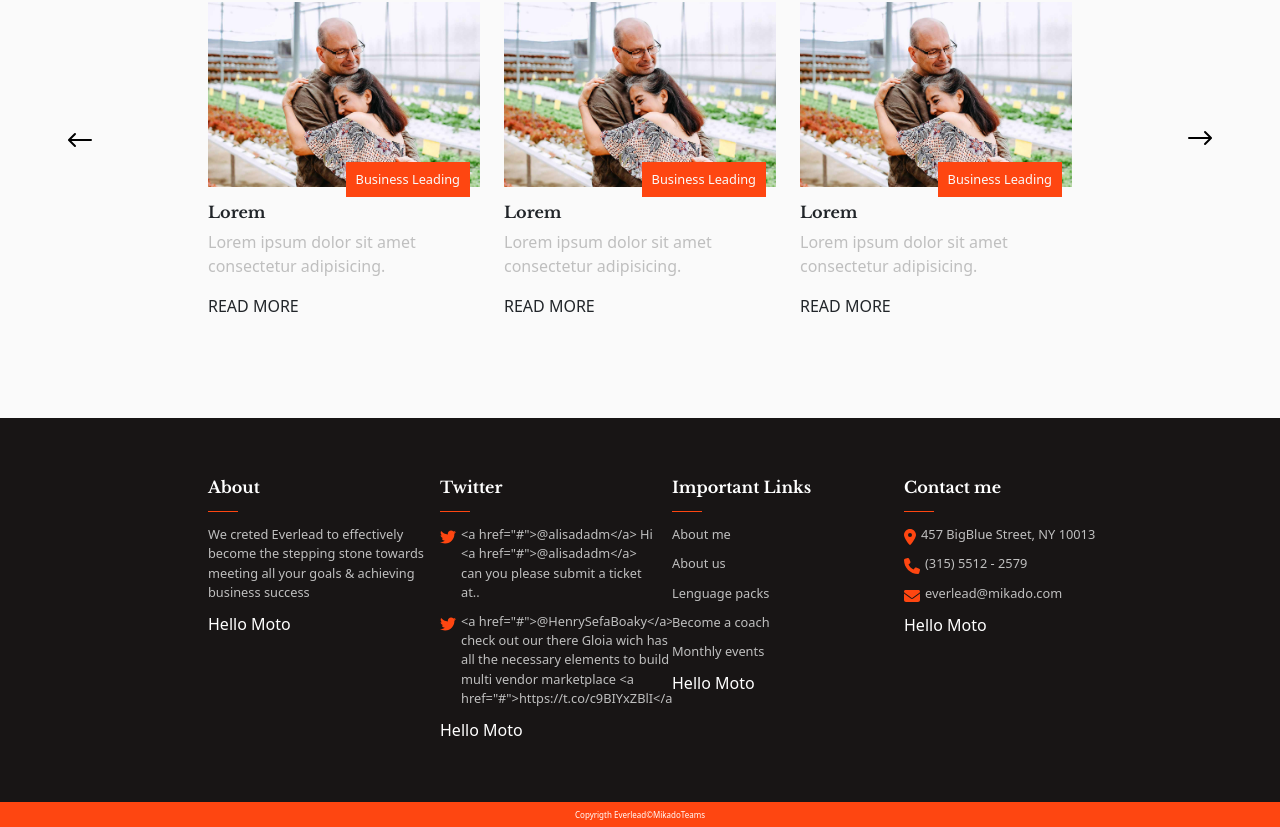
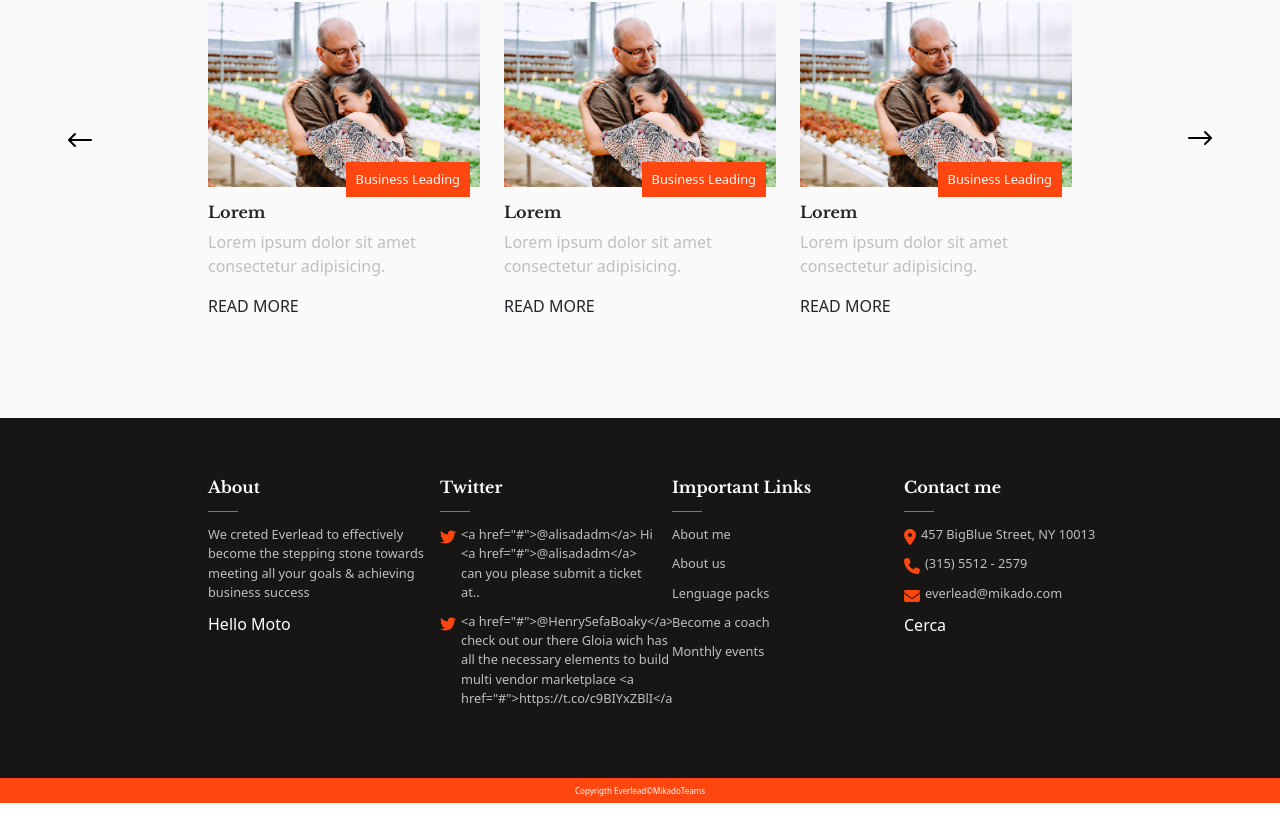
Before and after one commit to SerenaMalusa/proj-html-vuejs, a Vue app: page / in a window 1280 px wide. Shown: the part 2968-3795 px from the top of the page. After the commit the page ends 3771 px from the top, so only its background shows below. Built offline with nearby package versions, Linux system fonts and the light colour scheme.

Commit message:
feat: add dynamic components  in footer

```diff
--- a/src/components/AppFooter.vue
+++ b/src/components/AppFooter.vue
@@ -2,7 +2,6 @@
 
     // import components
     import FooterList from './FooterList.vue';
-    // import AppSocial from './AppSocial.vue';
 
     export default {
         data () {
@@ -10,6 +9,7 @@
                 linkList:  [
                     {
                         title: 'About',
+                        extraComponent: 'AppSocial',
                         listItems: [
                             {
                                 icon: {
@@ -23,6 +23,7 @@
                     },
                     {
                         title: 'Twitter',
+                        extraComponent: '',
                         listItems: [
                             {
                                 icon: {
@@ -45,6 +46,7 @@
                     },
                     {
                         title: 'Important Links',
+                        extraComponent: '',
                         listItems: [
                             {
                                 icon: {
@@ -90,6 +92,7 @@
                     },
                     {
                         title: 'Contact me',
+                        extraComponent: 'AppSearchBar',
                         listItems: [
                             {
                                 icon: {
@@ -119,11 +122,11 @@
                     },
 
                 ],
+
             }
         },
         components: {
             FooterList,
-            // AppSocial,
         },
     }
 </script>
@@ -142,7 +145,8 @@
                 </div> -->
 
                 <footer-list v-for="link in linkList" :link="link">
-                    <app-social></app-social>
+                    <!-- <app-social></app-social> -->
+                    <component :is="link.extraComponent"></component>
                 </footer-list>
 
             </div>
--- a/vite.config.js
+++ b/src/components/AppSearchBar.vue
@@ -1,7 +1,15 @@
-import { defineConfig } from 'vite'
-import vue from '@vitejs/plugin-vue'
+<script>
+    export default {
 
-// https://vitejs.dev/config/
-export default defineConfig({
-  plugins: [vue()],
-})
+    }
+</script>
+
+<template>
+    <div>
+        Cerca
+    </div>
+</template>
+
+<style lang="scss" scoped>
+
+</style>
--- a/src/main.js
+++ b/src/main.js
@@ -18,12 +18,14 @@ library.add( faTwitter, faLocationDot, faPhone, faEnvelope );
 
 // import globall components
 import AppSocial from './components/AppSocial.vue';
+import AppSearchBar from './components/AppSearchBar.vue';
 
 // use createApp to create the const app then mount it
 const app = createApp(App);
 // global components
 app
     .component('font-awesome-icon', FontAwesomeIcon)
-    .component('AppSocial', AppSocial);
+    .component('AppSocial', AppSocial)
+    .component('AppSearchBar', AppSearchBar);
 
 app.mount('#app');
```
